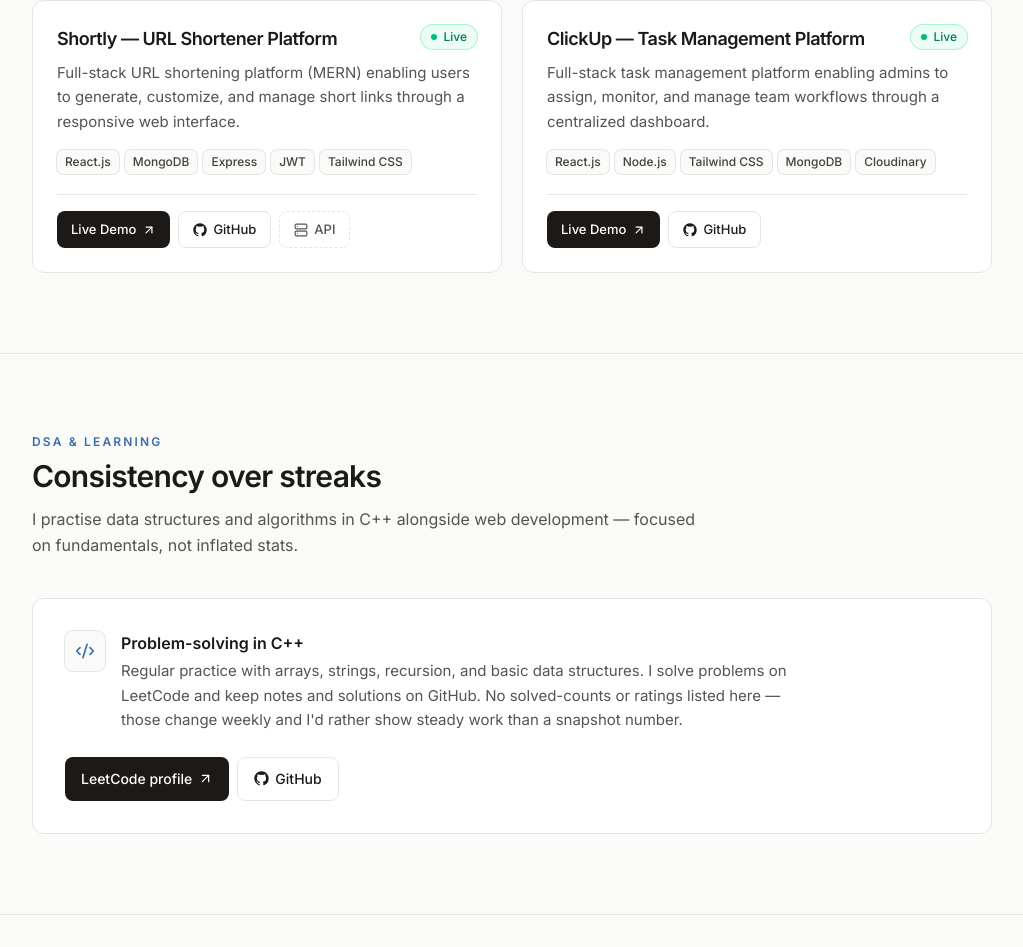
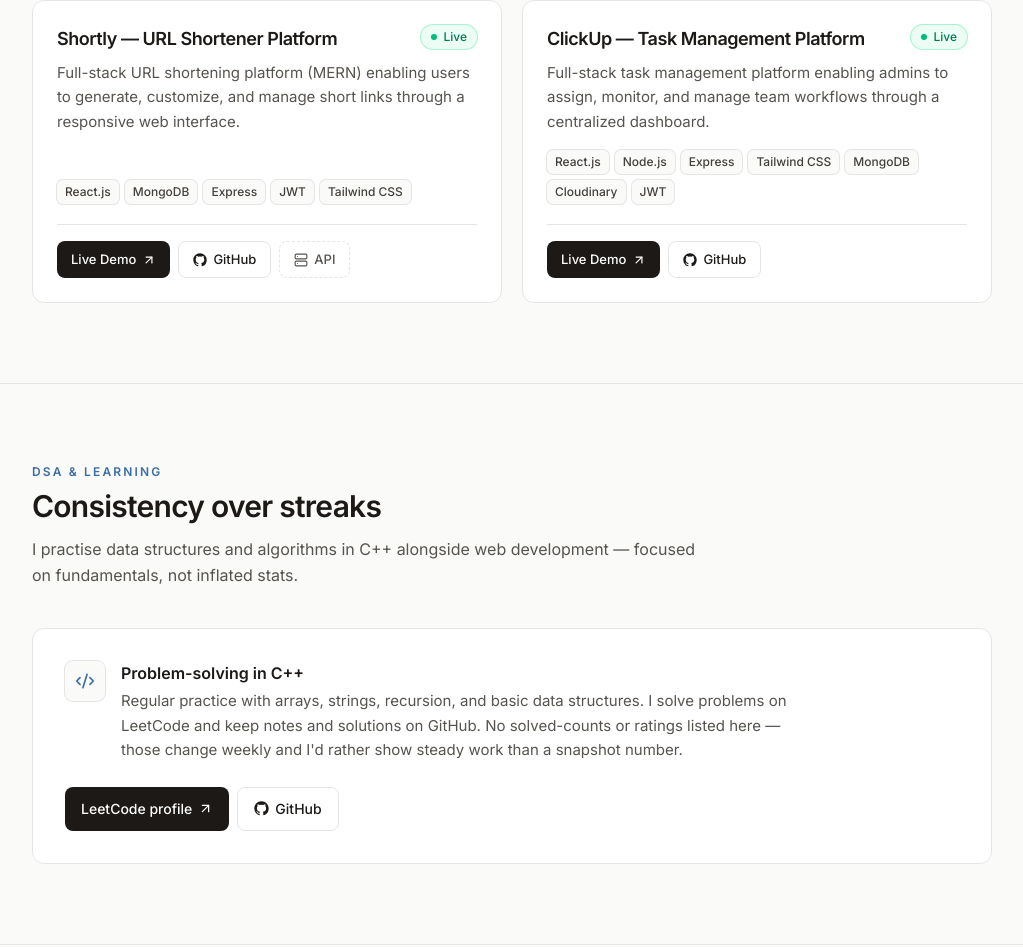
Before and after one commit to Exploring-glitch/sreeja-dey-portfolio, a React (Vite) app: page / in a window 1280 px wide. Shown: the part 2518-3465 px from the top of the page, without its empty margins (128-1151 px from the left). Built offline with nearby package versions, Linux system fonts and the light colour scheme.

Commit message:
feat: update ClickUp task management project details

```diff
--- a/src/data/portfolio.js
+++ b/src/data/portfolio.js
@@ -103,7 +103,7 @@
     tagline: "Full-stack task management platform",
     description:
       "Full-stack task management platform enabling admins to assign, monitor, and manage team workflows through a centralized dashboard.",
-    tech: ["React.js", "Node.js", "Tailwind CSS", "MongoDB", "Cloudinary"],
+    tech: ["React.js", "Node.js", "Express", "Tailwind CSS", "MongoDB", "Cloudinary", "JWT"],
     highlights: [
       "Engineered a full-stack task management platform with React, Node.js, Express, and MongoDB, enabling admins to assign, monitor, and manage team workflows.",
       "Implemented JWT-based authentication, bcrypt password hashing, protected routes, and role-based access control (RBAC) for Admin/Team Member permissions.",
```
